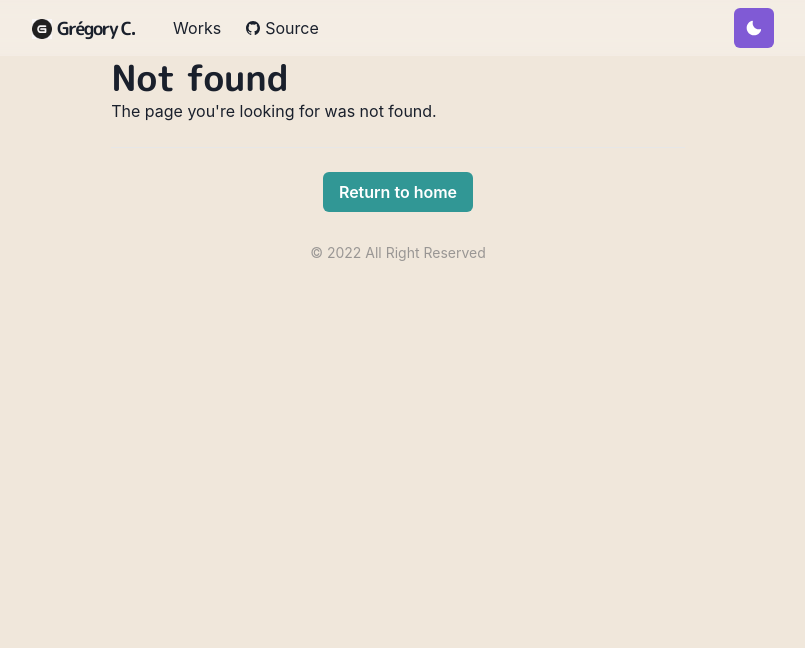
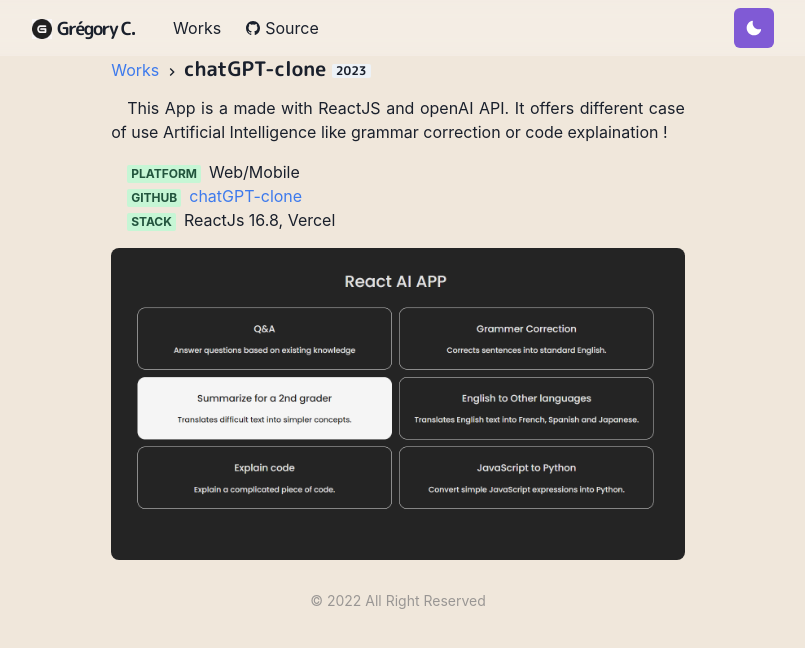
Before and after one commit to gregchapauli/My-Portfolio, a Next.js app: page /works/chatGPTclone in a window 1280 px wide. Before the commit this address had no page. Shown: the top 648 px of the page, without its empty margins (242-1047 px from the left). Built offline with nearby package versions, Linux system fonts and the light colour scheme.

Commit message:
Add chatGPTclone project

```diff
--- /dev/null
+++ b/pages/works/chatGPTclone.js
@@ -0,0 +1,42 @@
+import { Container, Badge, List, ListItem, Link } from '@chakra-ui/react'
+import Layout from '../../components/layouts/article'
+import { Title, WorkImage, Meta } from '../../components/work'
+import P from '../../components/paragraph'
+
+const Work = () => (
+  <Layout title="chatGPTclone">
+    <Container>
+      <Title>
+        chatGPT-clone <Badge>2023</Badge>
+      </Title>
+      <P>
+        This App is a made with ReactJS and openAI API. It offers different case
+        of use Artificial Intelligence like grammar correction or code
+        explaination !
+      </P>
+      <List ml={4} my={4}>
+        <ListItem>
+          <Meta>Platform</Meta>
+          <span>Web/Mobile</span>
+        </ListItem>
+        <ListItem>
+          <Meta>Github</Meta>
+          <Link href="https://github.com/gregchapauli/chatGPT-clone">
+            <span>chatGPT-clone</span>
+          </Link>
+        </ListItem>
+        <ListItem>
+          <Meta>Stack</Meta>
+          <span>ReactJs 16.8, Vercel</span>
+        </ListItem>
+      </List>
+
+      <Link href="https://chat-gpt-clone-psi.vercel.app/">
+        <WorkImage src="/images/works/ChatGPTclone.png" alt="chatGPTclone" />
+      </Link>
+    </Container>
+  </Layout>
+)
+
+export default Work
+export { getServerSideProps } from '../../components/chakra'
```
Also changed, not shown: pages/works.js (+14 -1 lines), public/images/works/ChatGPTclone.png (added).
